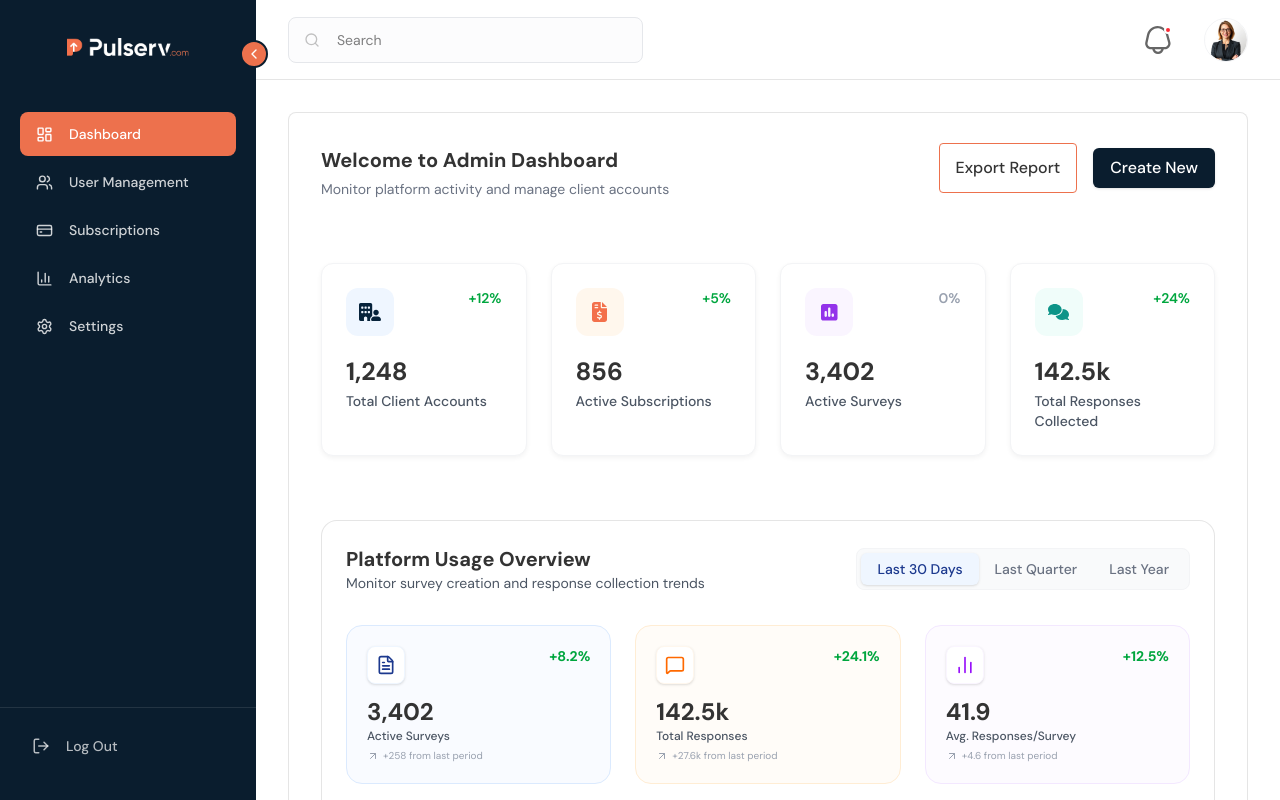
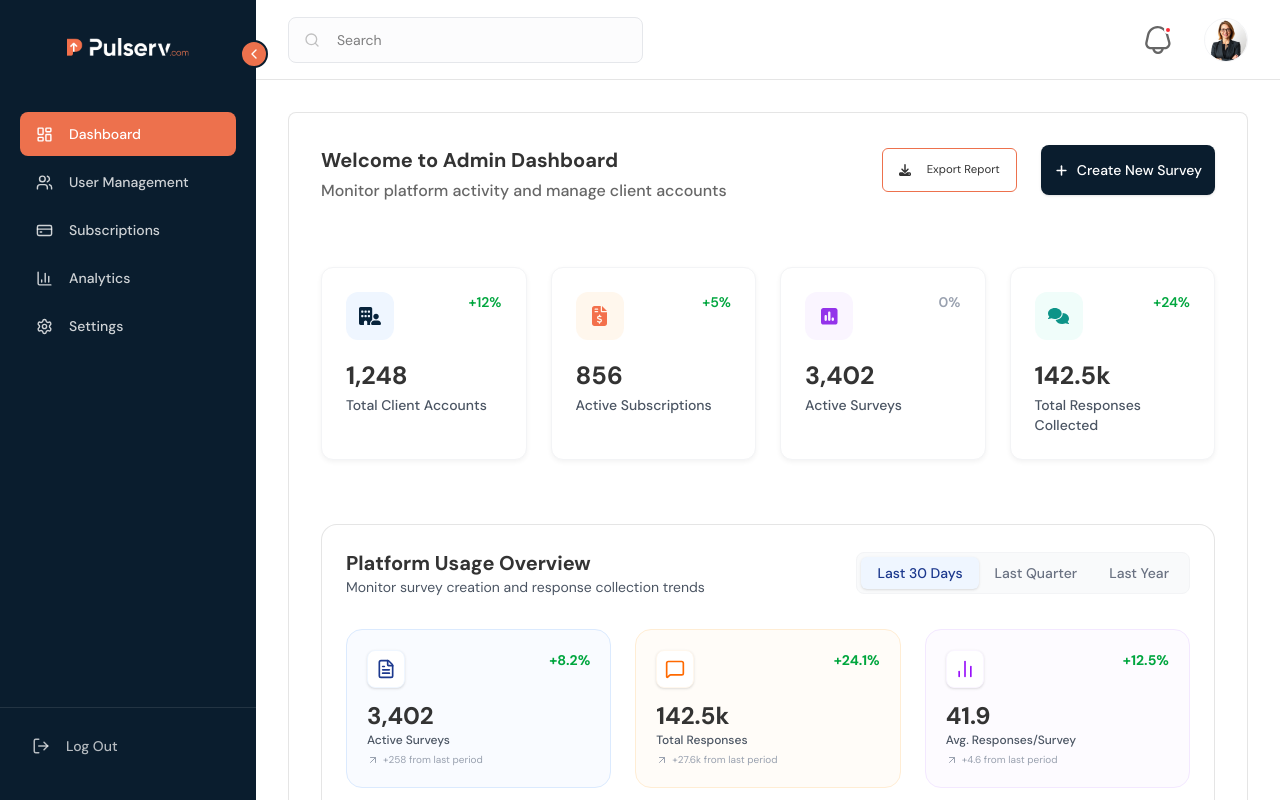
Before and after one commit to AlrightTech/Pulserve-Admin-Panel-UI, a Next.js app: page / in a window 1280 px wide. Built offline with nearby package versions, Linux system fonts and the light colour scheme.

Commit message:
add-few-changes

```diff
--- a/app/(user-dashboard)/components/dashboard/WelcomeHeader.tsx
+++ b/app/(user-dashboard)/components/dashboard/WelcomeHeader.tsx
@@ -1,10 +1,12 @@
+import Image from "next/image";
 import React from 'react';
 import Button from '@/app/components/ui/Button';
 import MainHeading from '@/app/components/ui/MainHeading';
+import { Download, Plus } from "lucide-react";
 
 interface WelcomeHeaderProps {
   title: string;
-  subtitle?: string; // 1. Yahan sirf "?" add karein takay build error khatam ho jaye
+  subtitle?: string;
   primaryBtnText?: string;
   PrimaryIcon?: React.ElementType;
   onPrimaryClick?: () => void;
@@ -14,9 +16,8 @@ interface WelcomeHeaderProps {
 
 const WelcomeHeader = ({
   title,
-  subtitle, // 2. Ye optional prop ab error nahi dega
-  primaryBtnText = "Create New",
-  PrimaryIcon,
+  subtitle,
+  primaryBtnText = "Create New Survey",
   onPrimaryClick,
   showSecondaryBtn = true,
   primaryBtnClass = ""
@@ -25,25 +26,37 @@ const WelcomeHeader = ({
     <div className="flex flex-col md:flex-row md:items-center justify-between gap-4 lg:gap-6">
       <div className="space-y-1 pt-2">
         <MainHeading text={title} />
-        {/* 3. Conditional rendering use karein takay subtitle na hone par extra space na aaye */}
-        {subtitle && <p className="text-sm text-gray-500 font-sans">{subtitle}</p>}
+        {subtitle && <p className="font-sans sub-heading-db">{subtitle}</p>}
       </div>
 
-      <div className="flex flex-col sm:flex-row items-stretch sm:items-center gap-4">
+      <div className="flex flex-col sm:flex-row items-stretch sm:items-center gap-6">
         {showSecondaryBtn && (
-          <Button variant="outlined" rounded="sm" className="px-4 border-custom-coral text-custom-charcoal">
-            <span>Export Report</span>
+         <Button
+              variant="outlined"
+              rounded="md"
+              className="px-4 rounded-lg border-custom-coral font-normal group [&_span]:gap-4 btn1-text-size border-[1.4px]">
+              <Image
+                src="/images/svg-icons/download-icon.svg"
+                alt="Download"
+                width={12}
+                height={12}
+                className="transition-all duration-500 group-hover:brightness-0 group-hover:invert"
+              />
+              Export Report
           </Button>
         )}
-        <Button
-          variant="filled"
-          rounded="md"
-          onClick={onPrimaryClick}
-          className={`px-4 shadow-md flex items-center justify-center gap-2 h-10 ${primaryBtnClass}`}
-        >
-          {PrimaryIcon && <PrimaryIcon size={16} />}
-          <span className="whitespace-nowrap">{primaryBtnText}</span>
-        </Button>
+          <Button
+            variant="filled"
+            rounded="lg"
+            onClick={onPrimaryClick}
+            className={`px-3 py-3.5 ${primaryBtnClass}`}
+          >
+            <Plus size={15} strokeWidth={2.5} />
+
+            <span className="text-sm font-medium whitespace-nowrap">
+              {primaryBtnText === "Create New" ? "Create New Survey" : primaryBtnText}
+            </span>
+          </Button>
       </div>
     </div>
   );
--- a/app/components/ui/Button.tsx
+++ b/app/components/ui/Button.tsx
@@ -51,7 +51,6 @@ export default function Button({
       break
 
     case 'outlined':
-      // White/Transparent -> Coral animation
       variantClasses = 'bg-transparent border-custom-coral text-custom-charcoal'
       overlayColor = 'bg-custom-coral'
       textColorHover = 'group-hover:text-white'
--- a/app/globals.css
+++ b/app/globals.css
@@ -48,7 +48,7 @@
   }
 
   .btn1-text-size {
-    @apply font-sans font-normal text-center align-middle; /* font-normal = 400 weight */
+    @apply font-sans font-normal text-center align-middle;
     font-size: var(--text-button1-size);
     line-height: var(--leading-button);
     letter-spacing: var(--tracking-button);
```
Also changed, not shown: public/images/svg-icons/download-icon.svg (added).
